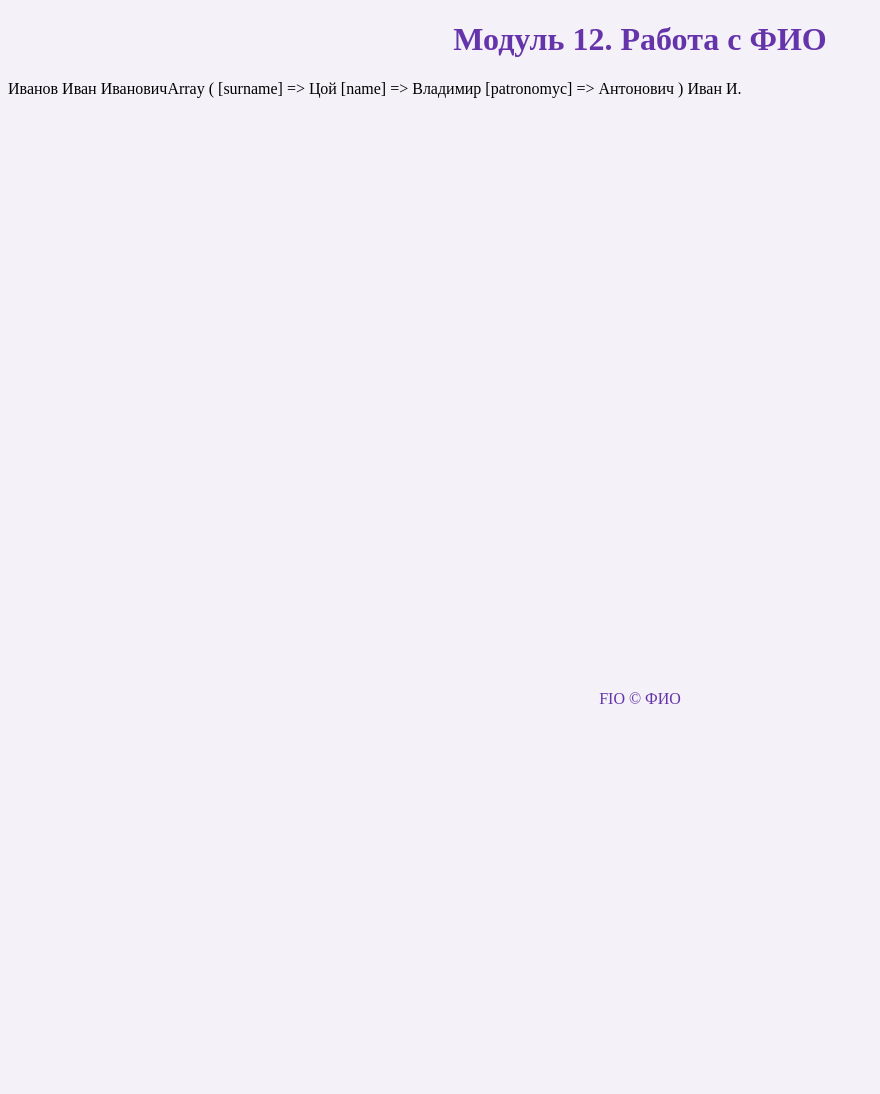
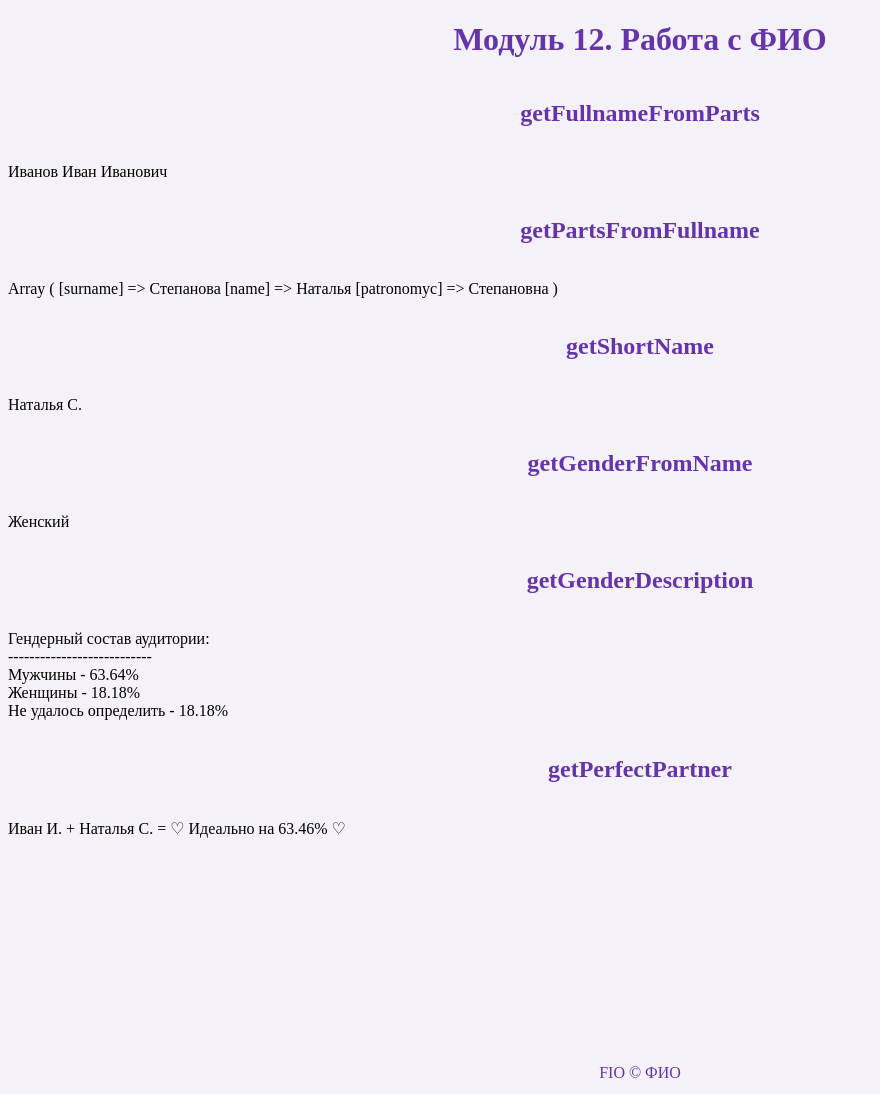
Before and after one commit to Nataly-999/module_12_php, a PHP site: page / in a window 1280 px wide. Shown: the top 1094 px of the page, without its empty margins (0-880 px from the left). Before the commit the page ends 704 px from the top, so only its background shows below. Run offline with PHP 8.4, Linux system fonts and the light colour scheme.

Commit message:
add style

```diff
--- a/index.php
+++ b/index.php
@@ -1,17 +1,19 @@
 <!DOCTYPE html>
 <html lang="ru">
+
 <head>
     <meta charset="utf-8">
     <title>Модуль 12</title>
-    <link rel="stylesheet" href="../style.css">
+    <link rel="stylesheet" href="style.css">
 </head>
+
 <body>
     <header>
         <h1>Модуль 12. Работа с ФИО</h1>
     </header>
     <main>
 
-    <?php
+        <?php
         $example_persons_array = [
             [
                 'fullname' => 'Иванов Иван Иванович',
@@ -59,39 +61,50 @@
             ],
         ];
 
-        function getFullnameFromParts ($surname, $name, $patronomyc){
+        function getFullnameFromParts($surname, $name, $patronomyc)
+        {
             $fullname = $surname . ' ' . $name . ' ' . $patronomyc;
             return $fullname;
         }
-        echo getFullnameFromParts ('Иванов', 'Иван', 'Иванович');
 
-        $fullname = $example_persons_array['5']['fullname'];
+        $fullname = $example_persons_array[1]['fullname'];
 
-        function getPartsFromFullname ($fullname){
+        function getPartsFromFullname($fullname)
+        {
             $resfull = explode(' ', $fullname);
-            $respart = ['surname' => $resfull[0],
-                        'name' => $resfull[1],
-                        'patronomyc' => $resfull[2]];
-        return $respart;
+
+            return [
+                'surname' => $resfull[0],
+                'name' => $resfull[1],
+                'patronomyc' => $resfull[2]
+            ];
         }
-        print_r(getPartsFromFullname ($fullname));
 
-        function getShortName ($fullname){
+
+        function getShortName($fullname)
+        {
             $respart = getPartsFromFullname($fullname);
             $shortname = $respart['name'] . ' ' . mb_substr($respart['surname'], 0, 1) . '.';
             return $shortname;
         }
-        echo getShortName ('Иванов Иван Иванович');
 
-        function getGenderFromName ($fullname){
+
+        function getGenderFromName($fullname)
+        {
             $respart = getPartsFromFullname($fullname);
             $sum = 0;
             if ((mb_substr($respart['patronomyc'], -2, 2) === 'ич') || (mb_substr($respart['name'], -1, 1) === 'й') || (mb_substr($respart['name'], -1, 1) === 'н') || (mb_substr($respart['surname'], -1, 1) === 'в')) {
-                $sum +=1;
-            } else {
+                $sum += 1;
+            }
+            else {
                 if ((mb_substr($respart['patronomyc'], -2, 2) === 'вна') || (mb_substr($respart['name'], -1, 1) === 'а') || (mb_substr($respart['surname'], -2, 2) === 'ва')) {
-                $sum -=1;
-                } else $sum = 0;}
+                    $sum -= 1;
+                }
+                else {
+                    $sum = 0;
+                }
+            }
+
             if ($sum > 0) {
                 return 'Мужской';
             } else {
@@ -103,54 +116,60 @@
             }
         }
 
-        function getGenderDescription ($example_persons_array){
 
-            $men = array_filter($example_persons_array, function($example_persons_array) {
-                return (getGenderFromName($example_persons_array['fullname']) == 'Мужской');
+        function getGenderDescription($persons_array)
+        {
+            $men = array_filter($persons_array, function ($persons_array) {
+                return (getGenderFromName($persons_array['fullname']) == 'Мужской');
             });
 
-            $women = array_filter($example_persons_array, function($example_persons_array) {
-                return (getGenderFromName($example_persons_array['fullname']) == 'Женский');
+            $women = array_filter($persons_array, function ($persons_array) {
+                return (getGenderFromName($persons_array['fullname']) == 'Женский');
             });
 
-            $undefinded = array_filter($example_persons_array, function($example_persons_array) {
-                return (getGenderFromName($example_persons_array['fullname']) == 'Не определено');
+            $undefinded = array_filter($persons_array, function ($persons_array) {
+                return (getGenderFromName($persons_array['fullname']) == 'Не определено');
             });
 
             $number = count($men) + count($women) + count($undefinded);
-            $menNumber = round(count($men) / $number * 100,2);
-            $womenNumber = round(count($women) / $number * 100,2);
-            $undefindedNumber = round(count($undefinded) / $number * 100,2);
+            $menNumber = round(count($men) / $number * 100, 2);
+            $womenNumber = round(count($women) / $number * 100, 2);
+            $undefindedNumber = round(count($undefinded) / $number * 100, 2);
 
             echo <<<HEREDOCLETTER
-            Гендерный состав аудитории:
-            ---------------------------
-            Мужчины - $menNumber%
-            Женщины - $womenNumber%
-            Не удалось определить - $undefindedNumber%
+            Гендерный состав аудитории:<br>
+            ---------------------------<br>
+            Мужчины - $menNumber%<br>
+            Женщины - $womenNumber%<br>
+            Не удалось определить - $undefindedNumber%<br>
             HEREDOCLETTER;
         }
 
-        function getPerfectPartner ($surname, $name, $patronomyc, $example_persons_array){
 
-            $surname = mb_convert_case($surname, MB_CASE_TITLE_SIMPLE) . "\n";
-            $name = mb_convert_case($name, MB_CASE_TITLE_SIMPLE) . "\n";
-            $patronomyc = mb_convert_case($patronomyc, MB_CASE_TITLE_SIMPLE) . "\n";
+        function getPerfectPartner($surname, $name, $patronomyc, $persons_array)
+        {
 
-            $fullname = getFullnameFromParts($surname, $name, $patronomyc);
-            $gender = getGenderFromName ($fullname);
+            $surnameConverted = mb_convert_case($surname, MB_CASE_TITLE_SIMPLE);
+            $nameConverted = mb_convert_case($name, MB_CASE_TITLE_SIMPLE);
+            $patronomycConverted = mb_convert_case($patronomyc, MB_CASE_TITLE_SIMPLE);
 
-            $randomPerson = $example_persons_array(array_rand['fullname']);
+            $fullname = getFullnameFromParts($surnameConverted, $nameConverted, $patronomycConverted);
+            $gender = getGenderFromName($fullname);
+
+            $randNum = rand(0, count($persons_array)-1);
+
+            $randomPerson = $persons_array[$randNum]['fullname'];
             $randomGender = getGenderFromName($randomPerson);
 
-            while ($gender === $randomGender || $randomGender === "Не определено"){
-                $randomPerson = $example_persons_array(array_rand['fullname']);
+            while ($gender === $randomGender || $randomGender === "Не определено") {
+                $randNum = rand(0, count($persons_array)-1);
+                $randomPerson = $persons_array[$randNum]['fullname'];
                 $randomGender = getGenderFromName($randomPerson);
             };
 
             $firstPerson = getShortName($fullname);
             $secondPerson = getShortName($randomPerson);
-            $percent = mt_rand(5000, 10000)/100;
+            $percent = mt_rand(5000, 10000) / 100;
 
             echo <<<HEREDOCLETTER
             $firstPerson + $secondPerson =
@@ -158,11 +177,30 @@
             HEREDOCLETTER;
         }
 
-    ?>
+        ?>
+
+        <h2><?php echo "getFullnameFromParts"?></h2>
+        <p><?php print_r(getFullnameFromParts('Иванов', 'Иван', 'Иванович')); ?></p>
+
+        <h2><?php echo "getPartsFromFullname"?></h2>
+        <p><?php print_r(getPartsFromFullname($fullname)); ?></p>
+
+        <h2><?php echo "getShortName"?></h2>
+        <p><?php print_r(getShortName($fullname)); ?></p>
+
+        <h2><?php echo "getGenderFromName"?></h2>
+        <p><?php print_r(getGenderFromName($fullname)); ?></p>
+
+        <h2><?php echo "getGenderDescription"?></h2>
+        <p><?php print_r(getGenderDescription($example_persons_array)); ?></p>
+
+        <h2><?php echo "getPerfectPartner"?></h2>
+        <p><?php print_r(getPerfectPartner("ИваНов", "ИВан", "ИвановИч", $example_persons_array)); ?></p>
 
     </main>
     <footer>
         <div class="FIO">FIO <span>&copy;&nbsp;ФИО</span></div>
     </footer>
 </body>
+
 </html>
--- a/style.css
+++ b/style.css
@@ -1,20 +1,23 @@
 /* внешние границы таблицы серого цвета толщиной 1px */
 
 body {
-    background: #F4F1F8;
-  }
+  background: #F4F1F8;
+}
 
 h1 {
   text-align: center;
   color: #6534aa;
-  }
+}
+
+h2 {
+  text-align: center;
+  color: #6534aa;
+}
 
 main {
-    display: flex;
-    flex-direction: row;
-    height: 50vh;
-    max-height: 50vh;
-  }
+  display: flex;
+  flex-direction: column;
+}
 
 footer {
   margin: 200px;
```
